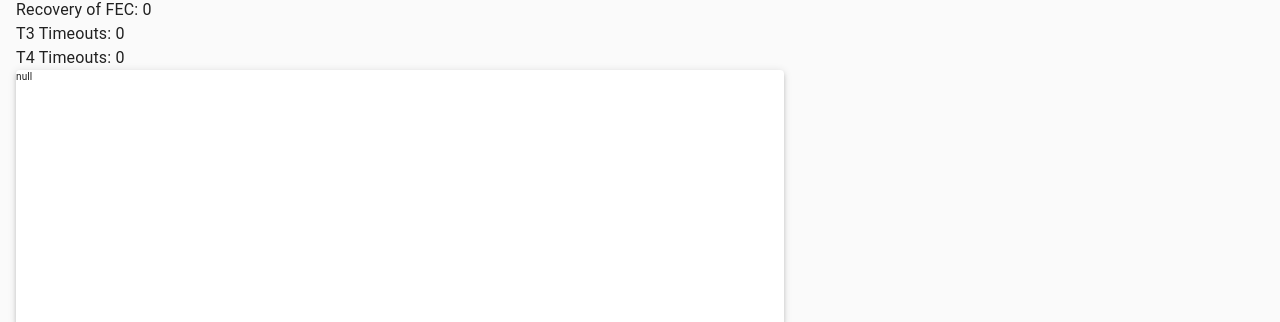
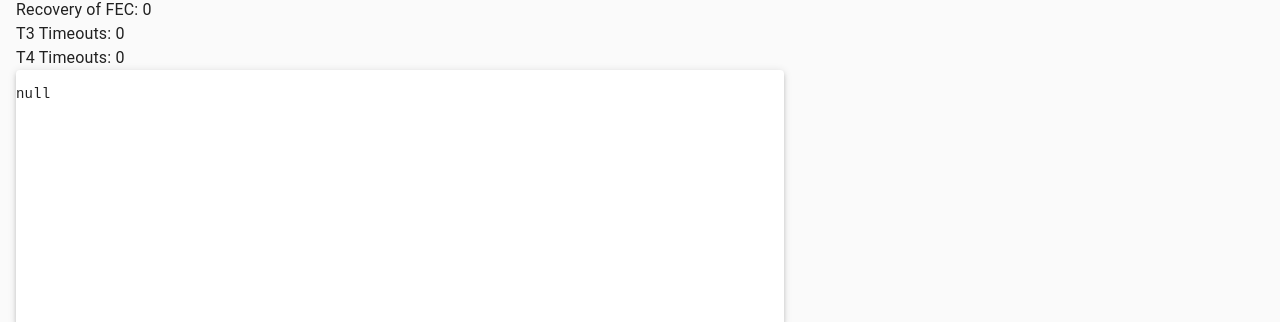
Before and after one commit to joconor/modem-log-react, a React (Create React App) app: page / in a window 1280 px wide. Both pictures are taken after a click on the button 142 px from the left and 92 px from the top of the page. Shown: the part 618-940 px from the top of the page. Built offline with nearby package versions, Linux system fonts and the light colour scheme; no server answers.

Commit message:
Simplify the JSON display. Get rid of theme stuff, just use <pre> tag

```diff
--- a/src/Status.js
+++ b/src/Status.js
@@ -4,7 +4,6 @@ import Paper from '@material-ui/core/Paper';
 import Typography from '@material-ui/core/Typography';
 import RefreshIcon from '@material-ui/icons/Refresh';
 import DeveloperModeIcon from '@material-ui/icons/DeveloperMode'
-import { createMuiTheme, ThemeProvider } from '@material-ui/core/styles';
 import { startOfToday, formatRelative, isYesterday, format } from 'date-fns'
 
 import {
@@ -20,14 +19,6 @@ import {
 } from 'recharts';
 
 import { getStatus } from './api';
-
-const theme = createMuiTheme({
-  typography: {
-    body2: {
-      fontSize: 10
-    }
-  }
-});
 
 class Status extends Component {
   constructor(props) {
@@ -134,12 +125,8 @@ class Status extends Component {
         T4 Timeouts: {(this.state.statusJson && this.state.statusJson["24HoursAgoToNow"].T4TimeoutCount) || 0}
       </Typography>
       {this.state.showDebugInfo ? (
-        <Paper style={{ display: false, overflowX: 'scroll', height: 256, width: 768, whiteSpace: "pre-line" }} elevation={3} >
-          <ThemeProvider theme={theme}>
-            <Typography variant="body2"> {
-              JSON.stringify(this.state.statusJson, null, 2)
-            } </Typography>
-          </ThemeProvider>
+        <Paper style={{ display: false, overflowX: 'scroll', height: 256, width: 768 }} elevation={3} >
+          <pre>{JSON.stringify(this.state.statusJson, null, 2)}</pre>
         </Paper>
       ) : (<br />)}
     </div>)
```
